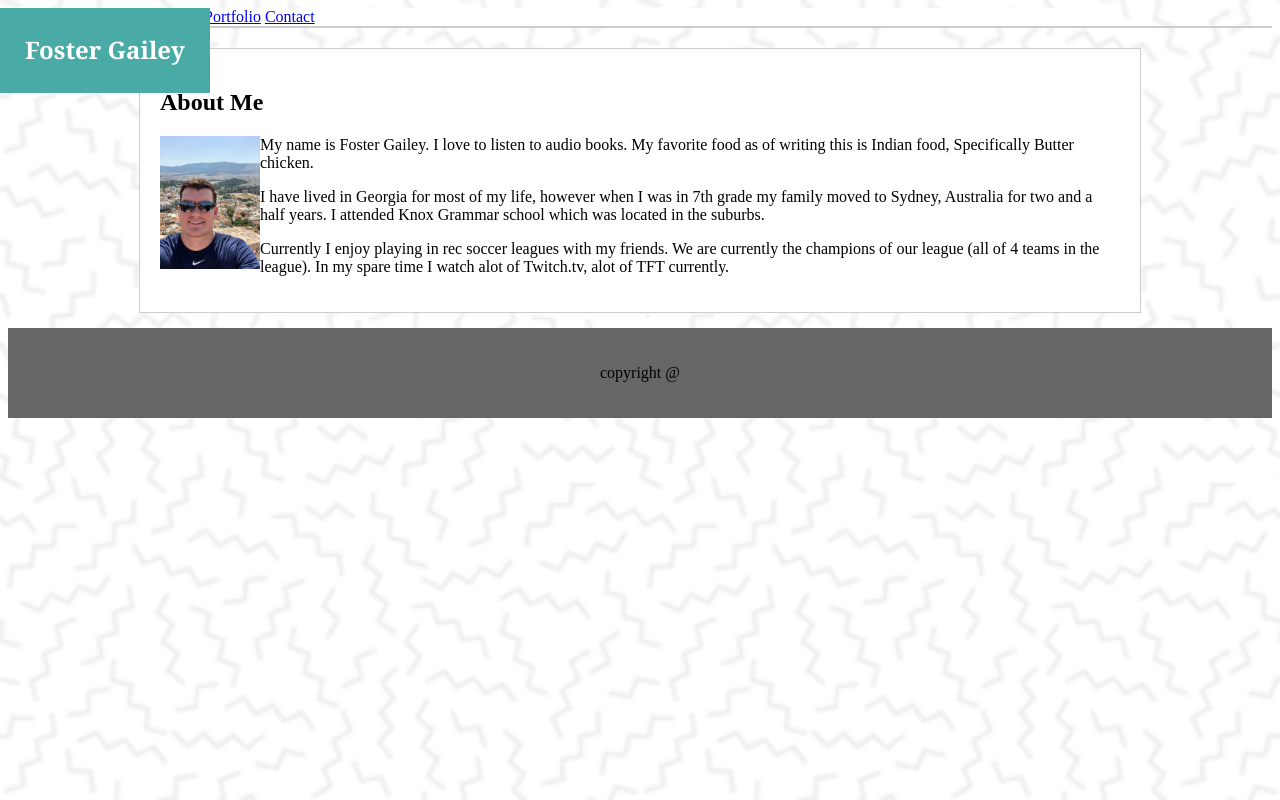
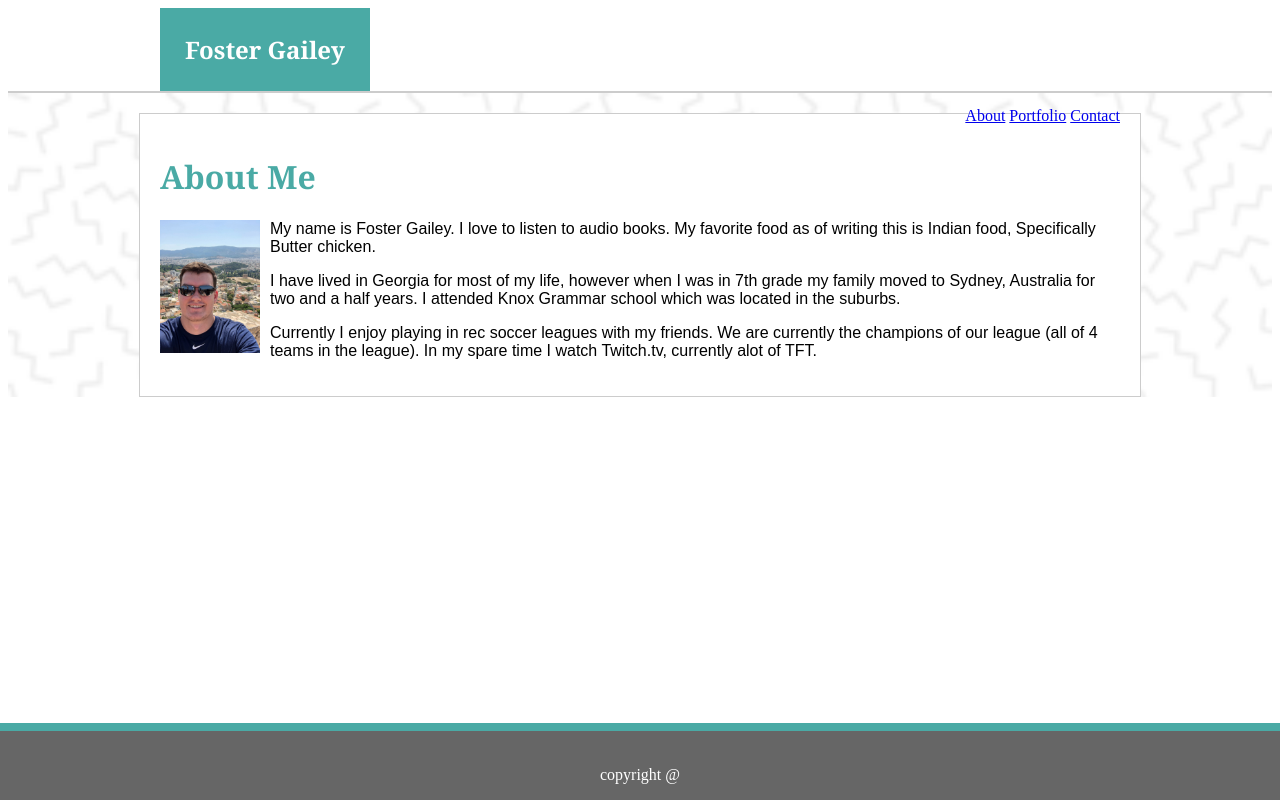
Before and after one commit to Fgailey/Basic-Portfolio, a plain HTML site: page index.html in a window 1280 px wide. Drawn offline with Linux system fonts and the light colour scheme.

Commit message:
Index and style edited, need to fix port and cont.

```diff
--- a/assets/css/style.css
+++ b/assets/css/style.css
@@ -1,22 +1,24 @@
 header {
     background-color:#ffffff;
+    margin: auto;
     width: 960px;
-    margin: auto;
 }
 
-body {
-
-    background: url(/assets/images/background.png);
-    background-size: 100%;
-}
-div.namenav {
-    width: 960px
+#namenav {
+    content: " ";
+    display: block;
+    clear: both;
 }
 #background {
     border-top-style: solid;
     border-top-width: 2px;
     border-top-color: #cccccc;
+    background: url(/assets/images/background.png);
+    background-size: 100%;
+}
 
+h1, h2, h3, h4 {
+    font-family: Georgia, 'Times New Roman', Times, serif;
 }
 
 .foster {
@@ -25,19 +27,21 @@ div.namenav {
     font-family:Georgia, 'Times New Roman', Times, serif;
     text-align: center;
     width: 200px;
-    height: 75px;
     padding: 5px;
-    position: fixed;
-    left: 0px;
+    clear: right;
 }
 
-.nav {
+nav {
+    clear: left;
+    float: right;
+}
+
+.nav li{
     list-style-type: none;
+    display: inline-block;
     margin: 0;
     padding: 0;
 }
-
-
 
 #main {
     float: center;
@@ -50,17 +54,30 @@ div.namenav {
     border-width: 1px;
     border-color: #cccccc;
     background-color: #ffffff;
+    font-family: Arial, Helvetica, sans-serif;
+}
+#main h1{
+    color: #4aaaa5;
 }
 
 #profile1 {
 width: 100px;
-float:left;
-
+float: left;
+margin-right: 10px;
 
 }
 
 .footer {
     text-align: center;
     background-color: #666666;
-    padding: 20px;
+    padding: 19px 0 0 0;
+    border-top-width: 8px;
+    border-top-style: solid;
+    border-top-color: #4aaaa5;
+    color: #ffffff;
+    position: fixed;
+    left: 0;
+    bottom: 0;
+    width: 100%;
+    height: 50px;
 }
--- a/index.html
+++ b/index.html
@@ -11,24 +11,27 @@
 
 </head>
 <body>
-    <header>
-        <div class="namenav">
-            <div class="foster">
-                <h2>Foster Gailey</h2>
-            </div>
-            <div class="nav">
-                    <a href="index.html" class="nav-button">About</a>
-                    <a href="portfolio.html" class="nav-button">Portfolio</a>
-                    <a href="contact.html" class="nav-button">Contact</a>
-            </div>
+
+        <div id="namenav">
+            <header>
+                <div class="foster">
+                    <h2>Foster Gailey</h2>
+                </div>
+                <nav>
+                    <ul class="nav">
+                            <li><a href="index.html" class="nav-button">About</a></li>
+                            <li><a href="portfolio.html" class="nav-button">Portfolio</a></li>
+                            <li><a href="contact.html" class="nav-button">Contact</a></li>
+                    </ul>
+                </nav>
+            </header>
         </div>
-    </header>
-    <!--This div will be used for the background located between the nav header and footer-->
+        <!--This div will be used for the background located between the nav header and footer-->
     <div id="background">
         <!--This div is the floating section with the About Me and Description-->
         <div id="main">
             <div>
-                <h2>About Me</h2>
+                <h1>About Me</h1>
             </div>
             <!--This is where the decription and profile pic are located. the text is wrapped around the image-->
             <div>
@@ -45,7 +48,7 @@
                 </p>
                 <p>
                     Currently I enjoy playing in rec soccer leagues with my friends. We are currently the champions of our league (all of 4 teams in the league).
-                    In my spare time I watch alot of Twitch.tv, alot of TFT currently.
+                    In my spare time I watch Twitch.tv, currently alot of TFT.
                 </p>
             </div>
         </div>
```
Also changed, not shown: contact.html (+5 -5 lines), portfolio.html (+5 -5 lines).
